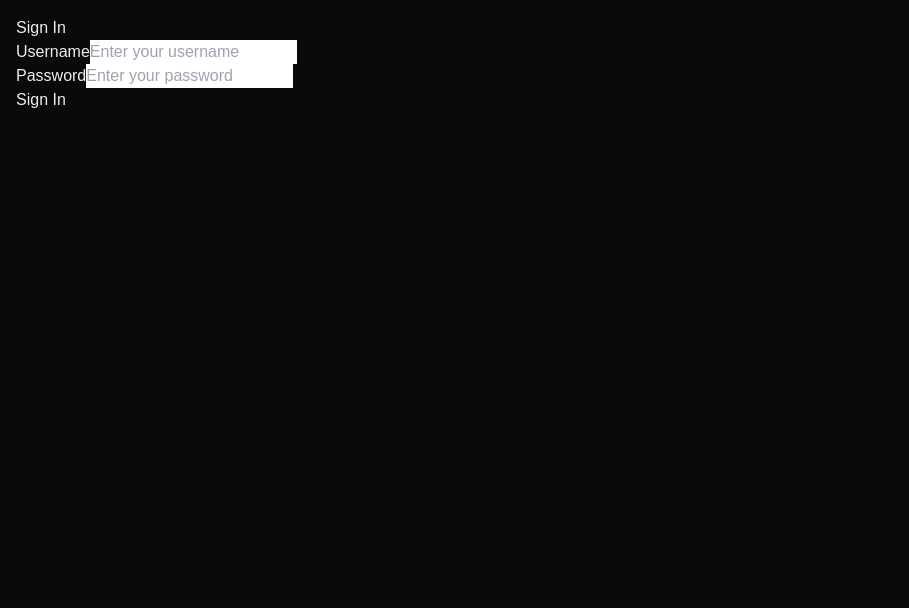
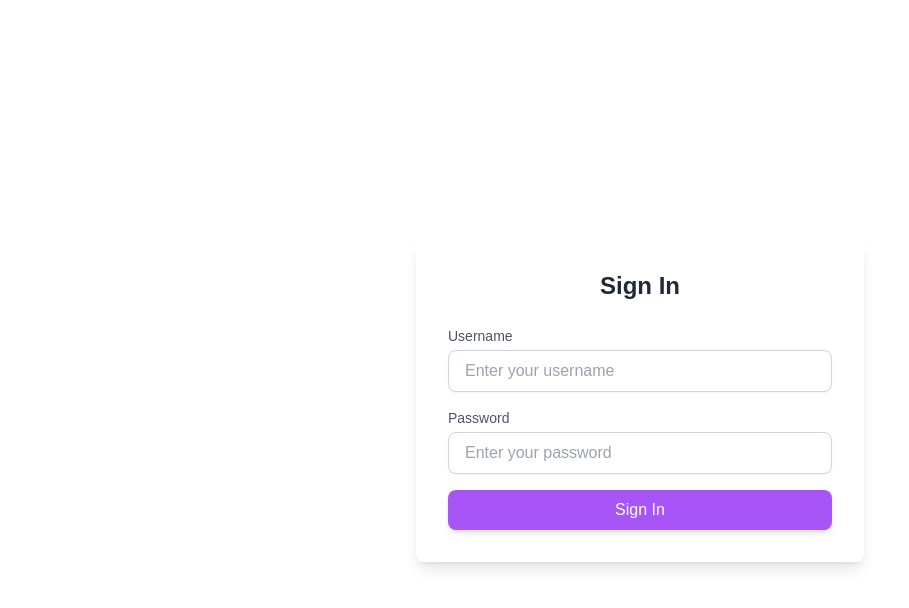
Before and after one commit to Tove-Larsson/Enterprise_Frontend, a Next.js app: page /sign-in in a window 1280 px wide. Shown: the top 608 px of the page, without its empty margins (0-909 px from the left). Built offline with nearby package versions, Linux system fonts and the light colour scheme.

Commit message:
Add basic css

```diff
--- a/app/(authentication)/sign-in/page.tsx
+++ b/app/(authentication)/sign-in/page.tsx
@@ -74,12 +74,20 @@ export default function SignIn() {
   }
 
   return (
-    <div className="p-4">
-      <header>Sign In</header>
-      <form onSubmit={onSubmit}>
+    <div className="min-h-screen flex items-center justify-center">
+      <div className="bg-white p-8 rounded-lg shadow-lg max-w-md w-full">
+        <header className="text-2xl font-bold text-gray-800 text-center mb-6">
+          Sign In
+        </header>
+        <form onSubmit={onSubmit} className="space-y-4">
           {/* Username */}
           <div>
-          <label htmlFor="username">Username</label>
+            <label
+              htmlFor="username"
+              className="block text-sm font-medium text-gray-600 mb-1"
+            >
+              Username
+            </label>
             <input
               type="text"
               name="username"
@@ -87,12 +95,18 @@ export default function SignIn() {
               onChange={handleUserChange}
               placeholder="Enter your username"
               required
+              className="w-full px-4 py-2 border border-gray-300 rounded-lg shadow-sm focus:outline-none focus:ring-2 focus:ring-blue-500 focus:border-blue-500"
             />
           </div>
 
           {/* Password */}
           <div>
-          <label htmlFor="password">Password</label>
+            <label
+              htmlFor="password"
+              className="block text-sm font-medium text-gray-600 mb-1"
+            >
+              Password
+            </label>
             <input
               type="password"
               name="password"
@@ -100,15 +114,27 @@ export default function SignIn() {
               onChange={handleUserChange}
               placeholder="Enter your password"
               required
+              className="w-full px-4 py-2 border border-gray-300 rounded-lg shadow-sm focus:outline-none focus:ring-2 focus:ring-blue-500 focus:border-blue-500"
             />
           </div>
 
-        {error && <p className="text-red-500">{error}</p>}
+          {error && (
+            <p className="text-red-500 text-sm text-center mt-2">{error}</p>
+          )}
 
-        <button type="submit" disabled={loading}>
+          <button
+            type="submit"
+            disabled={loading}
+            className={`w-full px-4 py-2 text-white rounded-lg shadow-md transition duration-300 ${
+              loading
+                ? "bg-gray-400 cursor-not-allowed"
+                : "bg-purple-500 hover:bg-purple-700"
+            }`}
+          >
             {loading ? "Signing in..." : "Sign In"}
           </button>
         </form>
       </div>
+    </div>
   )
 }
--- a/app/globals.css
+++ b/app/globals.css
@@ -7,7 +7,7 @@
   --foreground: #171717;
 }
 
-@media (prefers-color-scheme: light) {
+@media (prefers-color-scheme: dark) {
   :root {
     --background: #0a0a0a;
     --foreground: #ededed;
--- a/app/page.tsx
+++ b/app/page.tsx
@@ -59,17 +59,38 @@ export default function Home() {
 
   }, []);
 
-  if(loading) {
-    return <p>Loading...</p>
+  if (loading) {
+    return (
+      <div className="min-h-screen flex items-center justify-center bg-gray-100">
+        <div className="text-center">
+          <div className="w-10 h-10 border-4 border-blue-500 border-t-transparent rounded-full animate-spin mx-auto"></div>
+          <p className="mt-4 text-gray-600">Loading...</p>
+        </div>
+      </div>
+    );
   }
 
   return (
-    <div>
-      <main>
-        <p>Credentials</p>
-        {user?.username}
-        {user?.password}
-      </main>
+    <div className="min-h-screen flex items-center justify-center p-4">
+      <div className="bg-white p-6 rounded-lg shadow-lg max-w-lg w-full">
+        <header className="text-2xl font-semibold text-gray-800 text-center mb-6">
+          User Credentials
+        </header>
+        {error ? (
+          <p className="text-red-500 text-center font-medium">
+            {error}
+          </p>
+        ) : (
+          <div>
+            <p className="text-gray-600">
+              <span className="font-semibold text-gray-800">Username:</span> {user?.username}
+            </p>
+            <p className="text-gray-600 mt-2">
+              <span className="font-semibold text-gray-800">Password:</span> {user?.password}
+            </p>
+          </div>
+        )}
+      </div>
     </div>
   );
 }
```
Lines whose indentation alone changed are shown as unchanged.
